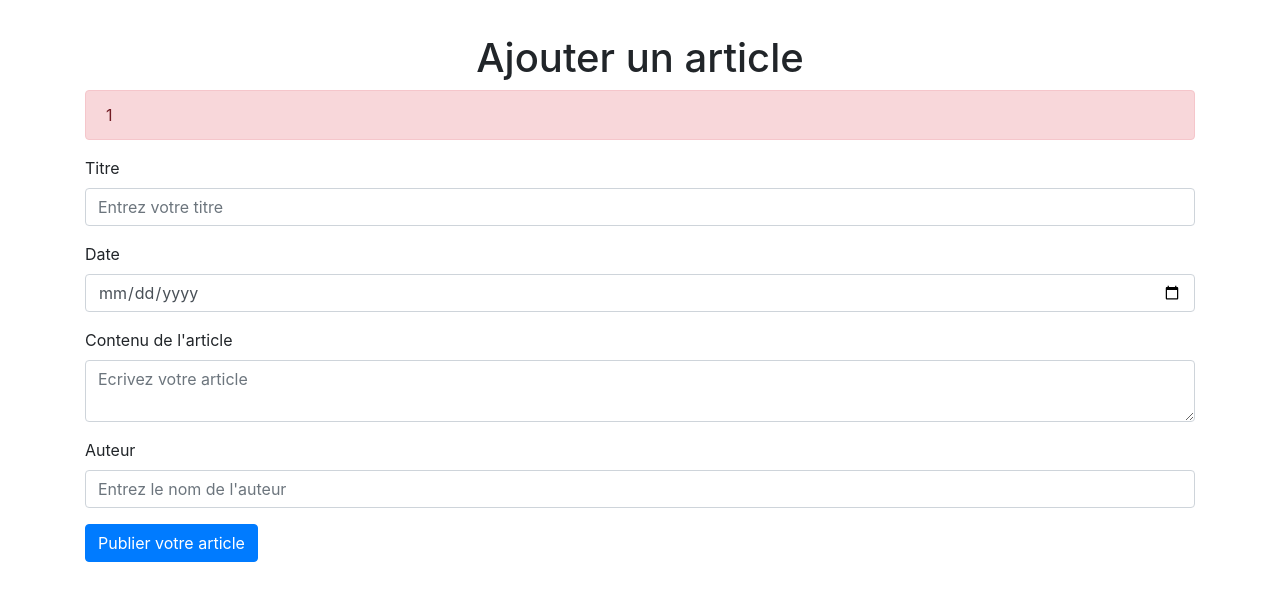
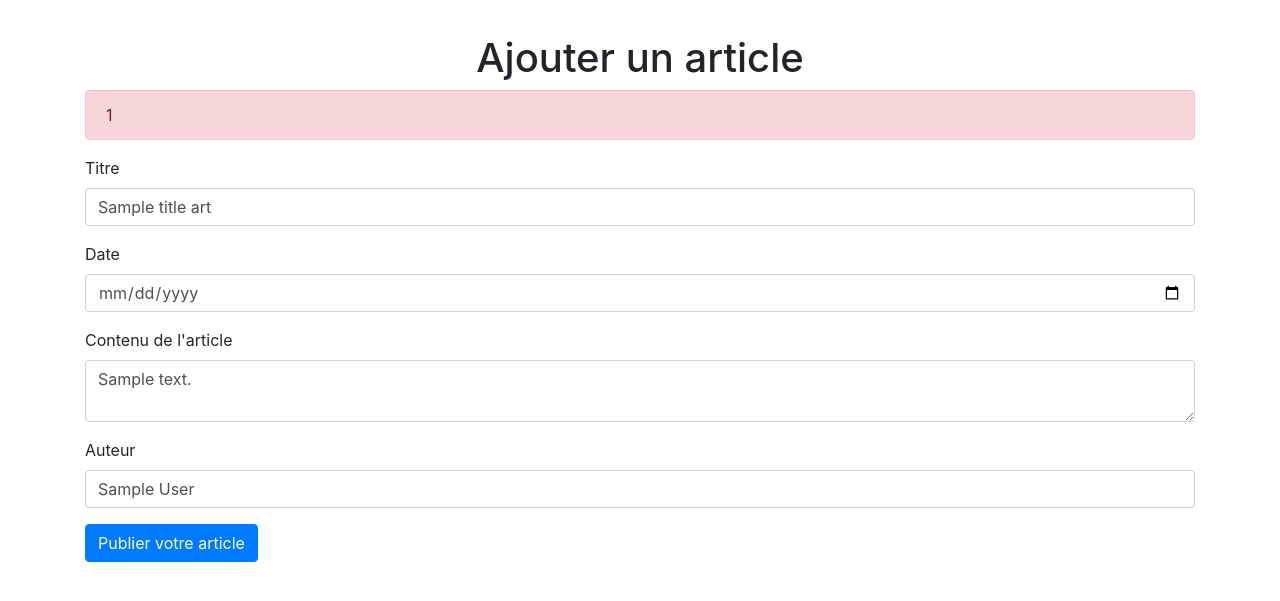
Before and after one commit to clement45000/projet4, a PHP site: template views/back/addpost.php in a window 1280 px wide. Shown: the part 156-757 px from the top of the page. Run offline with PHP 8.4, Linux system fonts and the light colour scheme; the template is opened without the code that fills it: most values are stand-ins (such as "Sample title", 1, 10 or a date in 2020); data that the repository does not hold is empty.

Commit message:
Amélioration du controller addComment

```diff
--- a/index.php
+++ b/index.php
@@ -22,6 +22,8 @@ $backController = new BackendController();
                 break;
                 case "login": $frontController->getLogIn(); // Connexion front
                 break;
+                case "Comment": $frontController->addComment(); // Ajouter un commentaire
+                break;
                 case "admin": $backController->adminHome(); //Admin accueil back
                 break;
                 case "createpost": $backController->createPost(); // Ajouter un article back
--- a/models/commentDao.php
+++ b/models/commentDao.php
@@ -15,6 +15,10 @@ class CommentDao extends Model {
         return $deletecomment;
     }
 
+    public function addCommentdb($postid,$pseudo,$content){
+        $addComment = $this->getPdoConnexion()->prepare('INSERT INTO comments');
+    }
+
 
 
 }
--- a/views/back/addpost.php
+++ b/views/back/addpost.php
@@ -20,19 +20,19 @@ ob_start();
     <form action="?page=createpost" method="post">
         <div class="form-group">
             <label for="Titre">Titre</label>
-            <input type="text" name="title" id="title" class="form-control" placeholder= "Entrez votre titre" >
+            <input type="text" name="title" id="title" class="form-control" placeholder= "Entrez votre titre" value="<?= $title_art ?>" >
         </div>
         <div class="form-group">
             <label for="date">Date</label>
-            <input type="date" name="date" id="datepost" class="form-control" placeholder= "Entrez la date du jour" >
+            <input type="date" name="date" id="datepost" class="form-control" placeholder= "Entrez la date du jour" value="<?= $date_art ?>">
         </div>
         <div class="form-group">
             <label for="content">Contenu de l'article</label>
-            <textarea class="form-control" id="content" name="content"  placeholder= "Ecrivez votre article" ></textarea>
+            <textarea class="form-control" id="content" name="content"  placeholder= "Ecrivez votre article"><?= $content_art ?></textarea>
         </div>
         <div class="form-group">
             <label for="Author">Auteur</label>
-            <input type="text" name="author" id="author" class="form-control" placeholder= "Entrez le nom de l'auteur" >
+            <input type="text" name="author" id="author" class="form-control" placeholder= "Entrez le nom de l'auteur" value="<?= $author_art ?>">
         </div>
         <button type="submit" class="btn btn-primary">Publier votre article</button>
         </form>
--- a/views/back/deletecomment.php
+++ b/views/back/deletecomment.php
@@ -1,9 +1,9 @@
 <?php
 ob_start();
 ?>
-<div class="container alert alert-success mt-5">
+<div class="container alert alert-success mt-5 text-center">
 <p class="text-center"> Votre commentaire a été supprimé avec succès </p>
-<button>
+<a href="?page=admin" class="btn btn-primary mt-5 ml-5 text-center mb-5">Retour à l'admin</a>
 </div>
 
 <?php
--- a/views/back/postadmin.php
+++ b/views/back/postadmin.php
@@ -1,6 +1,7 @@
 <?php
 ob_start();
 ?>
+<a href="?page=admin" class="btn btn-primary mt-5 ml-5">Retour Accueil admin</a>
     <div class="container">
         <div class="border border-bg-dark mt-5 mb-5 pl-5 pr-5 shadow p-3 mb-5  bg-white rounded">
             <div class="bg-dark text-light" >
```
Also changed, not shown: controllers/BackendController.php (+8 -0 lines).
